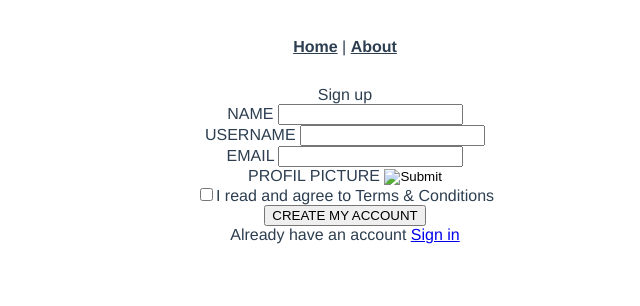
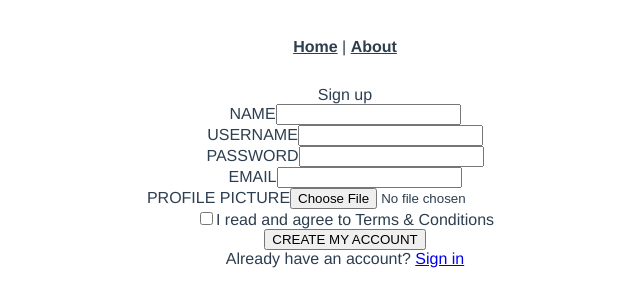
Before and after one commit to ayasqualli/Forum-App, a Vue app: page /signup in a window 1280 px wide. Shown: the top 306 px of the page, without its empty margins (295-935 px from the left). Built offline with nearby package versions, Linux system fonts and the light colour scheme.

Commit message:
fix vue part

```diff
--- a/src/components/HelloWorld.vue
+++ b/src/components/HelloWorld.vue
@@ -2,7 +2,7 @@
   <div class="hello">hfghgfjjhg
     <h1>{{ msg }}</h1>
     <p>
-      For a guide and recipes on how to configure / customize this project,<br>
+      For a guide and recipes on how to configure / customize gf project,<br>
       check out the
       <a href="https://cli.vuejs.org" target="_blank" rel="noopener">vue-cli documentation</a>.
     </p>
--- a/src/views/login.vue
+++ b/src/views/login.vue
@@ -8,13 +8,13 @@
                 <label>
                     USERNAME
                 </label>
-                <input type="text">
+                <input type="text" v-model="username">
             </div>
             <div>
                 <label>
                     PASSWORD
                 </label>
-                <input type="password">
+                <input type="password" v-model="password">
             </div>
             <button>SIGN IN</button>
         </form>
@@ -28,6 +28,12 @@
     name: 'login',
     components: {
 
+    },
+    data(){
+        return{
+            username: '',
+            password: '',
+        }
     }
   }
   </script>
--- a/src/views/signup.vue
+++ b/src/views/signup.vue
@@ -1,51 +1,84 @@
 <template>
     <div>
-        <form>
-            <legend>
-                Sign up
-            </legend>
+      <form @submit.prevent="submitForm">
+        <legend>Sign up</legend>
+
         <div>
-                <label>
-                    NAME
-                </label>
-                <input type="text">
+          <label>NAME</label>
+          <input type="text" v-model="name">
         </div>
+
         <div>
-                <label>
-                    USERNAME
-                </label>
-                <input type="text">
+          <label>USERNAME</label>
+          <input type="text" v-model="username">
         </div>
+
         <div>
-                <label>
-                    EMAIL
-                </label>
-                <input type="email">
+            <label>PASSWORD</label>
+          <input type="password" v-model="password">
         </div>
+
         <div>
-                <label>
-                    PROFIL PICTURE
-                </label>
-                <input type="image">
+          <label>EMAIL</label>
+          <input type="email" v-model="email">
         </div>
+
         <div>
-                <input type="checkbox">
+          <label>PROFILE PICTURE</label>
+          <input type="file" @change="handleImageUpload">
+          <img v-if="profilePicture" :src="profilePicture" alt="Preview" style="max-width: 200px; margin-top: 10px;" />
+        </div>
+
+        <div>
+          <input type="checkbox" v-model="agreeToTerms">
           <label>I read and agree to <span>Terms & Conditions</span></label>
         </div>
-            <button>CREATE MY ACCOUNT</button>
+
+        <button type="submit">CREATE MY ACCOUNT</button>
       </form>
-        <div>Already have  an  account <Router-link to="/login">Sign in</Router-link></div>
+
+      <div>
+        Already have an account?
+        <RouterLink to="/login">Sign in</RouterLink>
+      </div>
     </div>
   </template>
 
   <script>
   import { RouterLink } from 'vue-router';
 
-
   export default {
     name: 'signup',
     components: {
 
+    },
+    data() {
+      return {
+        name: '',
+        username: '',
+        email: '',
+        profilePicture: '',
+        password:'',
+        agreeToTerms: false
+      };
+    },
+    methods: {
+      handleImageUpload(event) {
+        const file = event.target.files[0];
+        if (file) {
+          const reader = new FileReader();
+          reader.onload = (e) => {
+            this.profilePicture = e.target.result;
+          };
+          reader.readAsDataURL(file);
+        }
+      },
+      submitForm() {
+        if (!this.agreeToTerms) {
+          alert("You must agree to the terms and conditions.");
+          return;
         }
       }
+    }
+  };
   </script>
```
Also changed, not shown: src/router/index.js (+2 -8 lines). Lines whose indentation alone changed are shown as unchanged.
